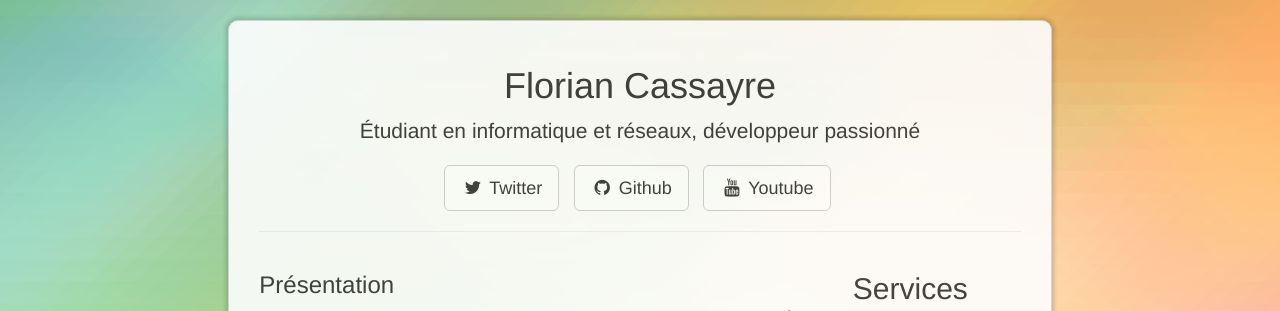
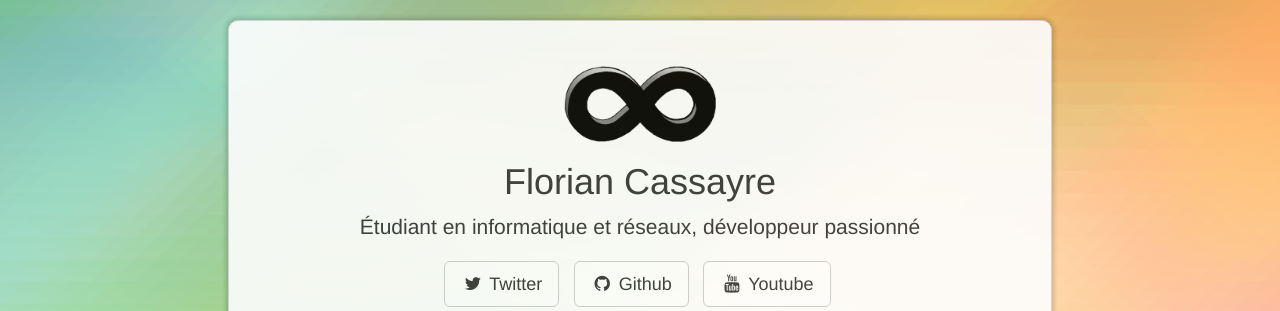
Before and after one commit to FlorianCassayre/Website, a PHP site: template templates/general/homepage.html.twig in a window 1280 px wide. Shown: the part 72-383 px from the top of the page. Run offline with PHP 8.4, Linux system fonts and the light colour scheme; the template is opened without the code that fills it: most values are stand-ins (such as "Sample title", 1, 10 or a date in 2020); some libraries are stand-ins or nearby versions.

Commit message:
Added a homepage image.

```diff
--- a/templates/general/homepage.html.twig
+++ b/templates/general/homepage.html.twig
@@ -5,6 +5,9 @@
 {% block content %}
 
 <div class="text-center">
+
+    <img src="{{ basepath }}/img/infinity.png" class="img-responsive center-block" style="width: 20%; height:20%; margin-top: 20px;" />
+
     <h1 class="display-1">Florian Cassayre</h1>
     <p class="lead">Étudiant en informatique et réseaux, développeur passionné</p>
     <ul class="list-inline intro-social-buttons">
@@ -21,6 +24,7 @@
                 <span class="network-name" title="6infinity8">Youtube</span></a>
         </li>
     </ul>
+
 </div>
 
 <hr>
```
Also changed, not shown: web/florian/img/infinity.png (added).
